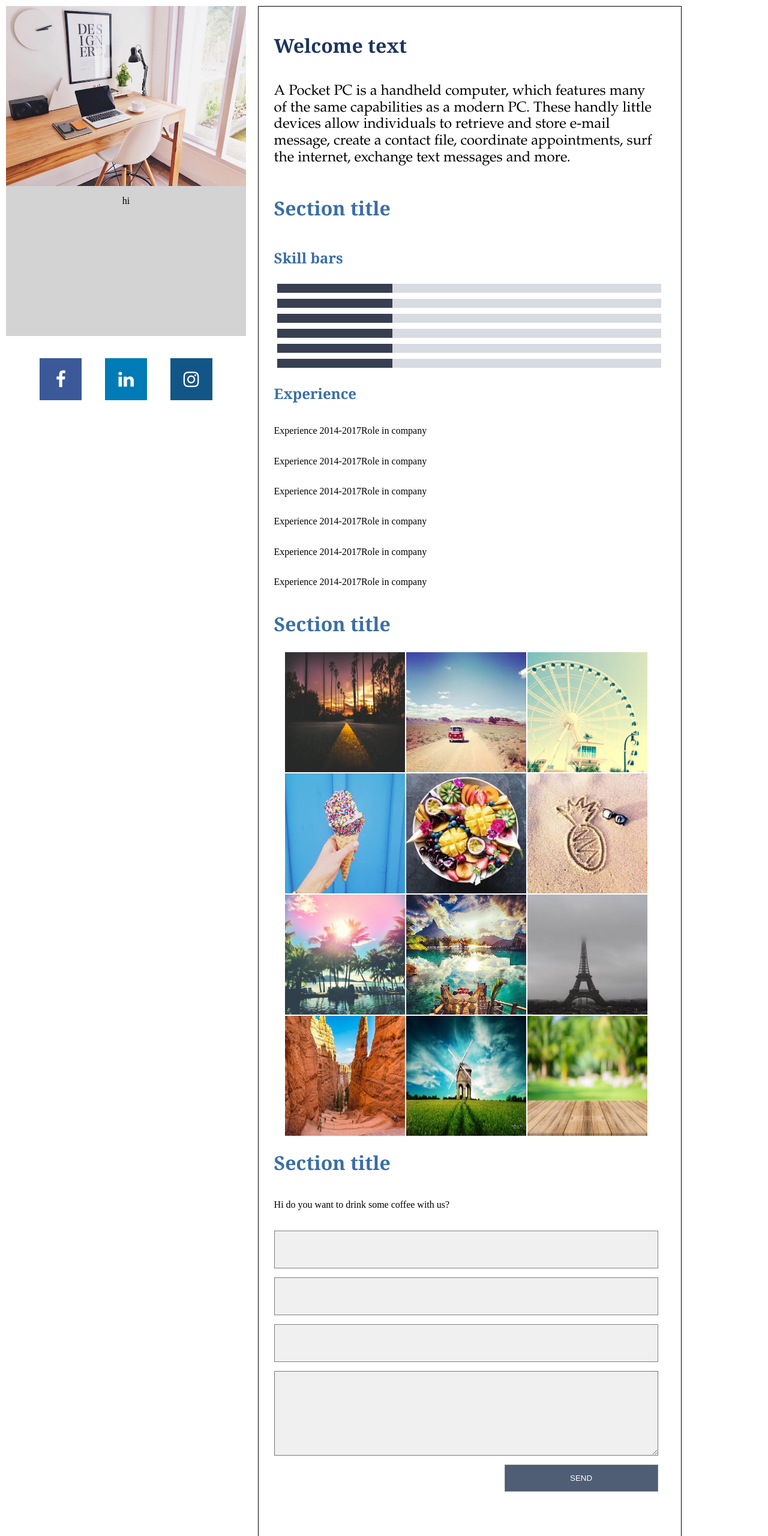
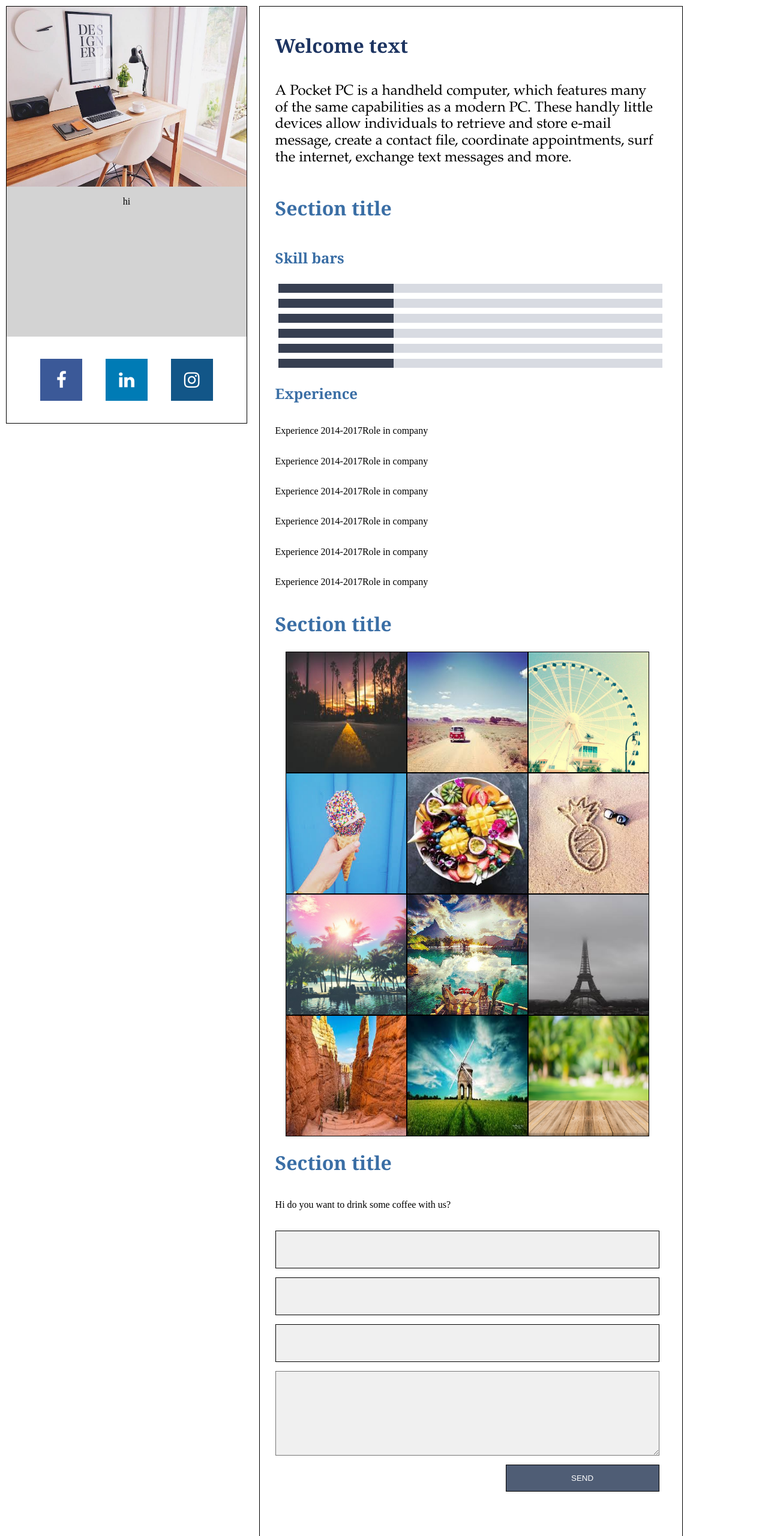
Before and after one commit to MaximeKoomen/Flexbox, a website: page index.html in a window 1280 px wide. Shown: the top 2560 px of the page at 60% size. Drawn offline with Linux system fonts and the light colour scheme.

Commit message:
added border mixin

```diff
--- a/sass/partials/_contact.scss
+++ b/sass/partials/_contact.scss
@@ -15,8 +15,8 @@
 	.input{
 		display: flex;
 		background-color: $gray94;
-		border: 1px solid $grey;
 		height: 13%;
+		@include border(1px solid $black);
 		}
 	}
 
@@ -31,7 +31,7 @@
 		width: 40%;
 		height: 10%;
 		color: white;
-		border: 1px solid $grey;
+		@include border(1px solid $black);
 		justify-content: center;
 	}
 }
--- a/sass/partials/_footer.scss
+++ b/sass/partials/_footer.scss
@@ -3,5 +3,5 @@ footer{
 	width: 100%;
 	height: 6vh;
 	background-color: $chambray;
-	border: 1px solid $black;
+	@include border(1px solid $black);
 }
--- a/sass/partials/_item_page.scss
+++ b/sass/partials/_item_page.scss
@@ -7,5 +7,5 @@
 	margin: 10px;
 	padding: 2% 3% 10% 2%;
 	background-color: $white;
-	border: 1px solid $black;
+	@include border(1px solid $black);
 }
--- a/sass/partials/_nav.scss
+++ b/sass/partials/_nav.scss
@@ -5,7 +5,7 @@
 	height: 100%;
 	margin: 10px;
 	background-color: $white;
-	@include border(1px)
+	@include border(1px solid black);
 
 	.nav-image{
 		display: flex;
--- a/sass/partials/_projects.scss
+++ b/sass/partials/_projects.scss
@@ -13,6 +13,6 @@
 		display: flex;
 		width: 200px;
 		height: 200px;
-		border: 1px solid $white;
+		@include border(1px solid $black);
 	}
 }
```
Also changed, not shown: css/style.css.
